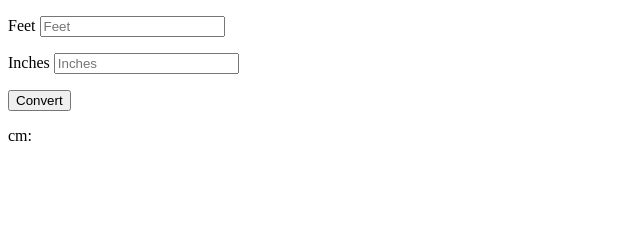
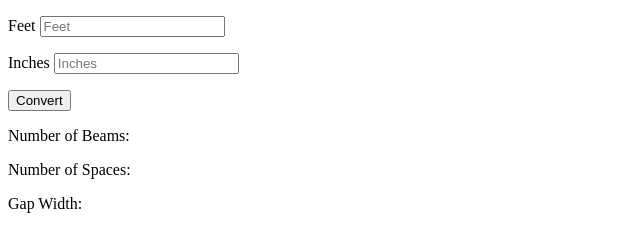
Before and after one commit to alackles/acklessteel, a plain HTML site: page index.html in a window 1280 px wide. Shown: the whole page, without its empty margins (0-640 px from the left). Drawn offline with Linux system fonts and the light colour scheme.

Commit message:
Simple output results

```diff
--- a/index.html
+++ b/index.html
@@ -17,6 +17,8 @@
         <p>
             <button id="computeVal" type="button">Convert</button>
         </p>
-        <p>cm: <span id="outputMeters"></span></p>
+        <p>Number of Beams: <span id="outputBeam"></span></p>
+        <p>Number of Spaces: <span id="outputSpace"></span></p>
+        <p>Gap Width: <span id="outputGap"></span></p>
     </body>
 </html>
```
